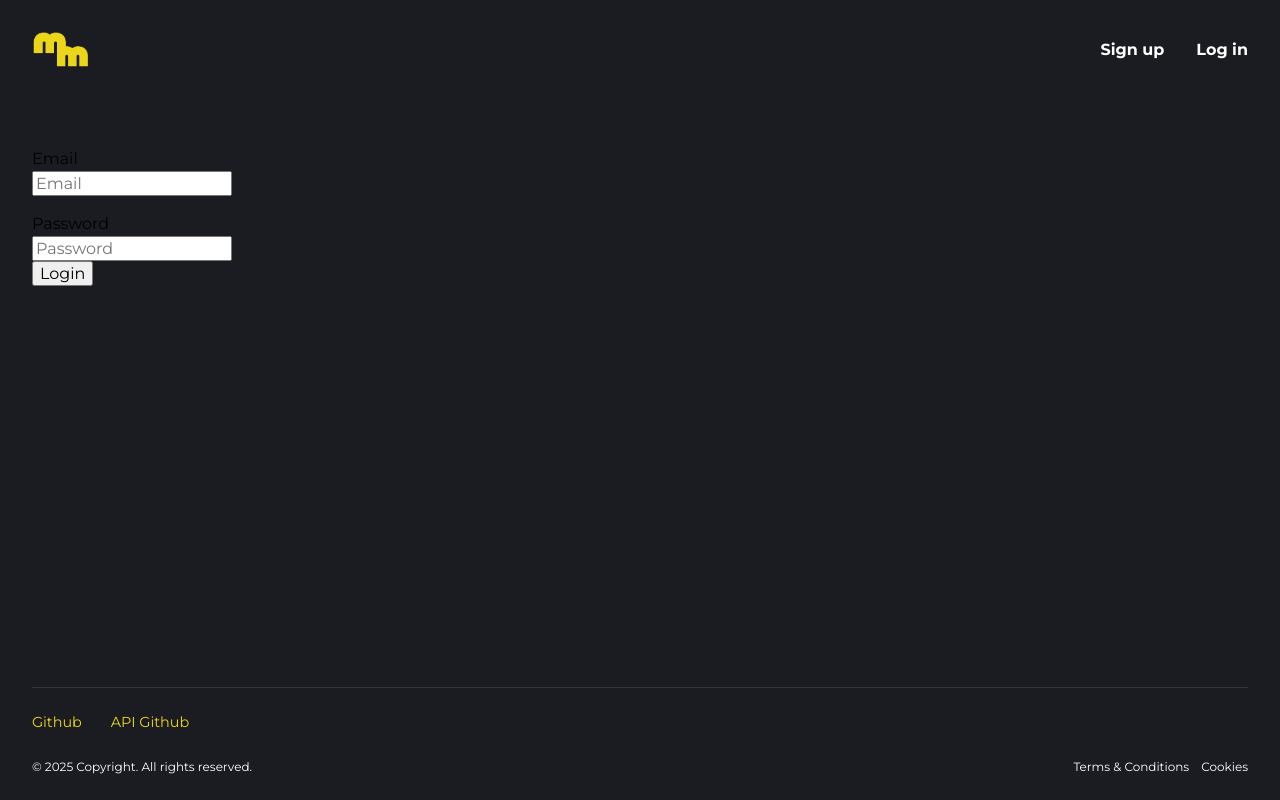
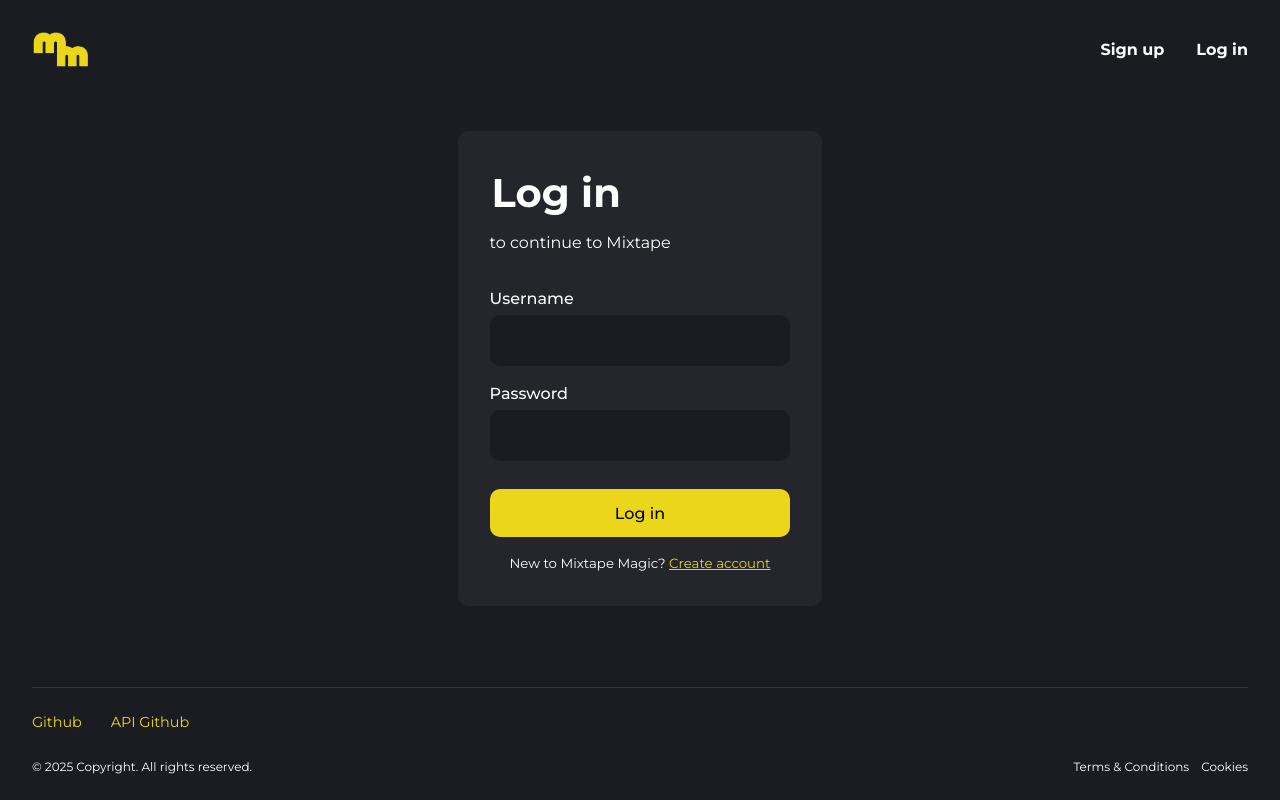
Before and after one commit to technative-academy/Mixtape-Magic, a React (Vite) app: page /login in a window 1280 px wide. Built offline with nearby package versions, Linux system fonts and the light colour scheme.

Commit message:
Added conidtional form component to login and register view

```diff
--- a/src/components/ui/cardComponent/cardComponent.module.css
+++ b/src/components/ui/cardComponent/cardComponent.module.css
@@ -35,7 +35,6 @@
     }
 
     .card__user {
-        /* margin-block: 0 0.5em; */
         b {
             color: var(--clr-accent);
         }
@@ -53,7 +52,7 @@
 
     .card__time {
         display: block;
-        margin-top: 80%;
+        margin-top: 3.5em;
     }
 
     .card__play {
--- /dev/null
+++ b/src/components/ui/form/Form.jsx
@@ -0,0 +1,69 @@
+import styles from './form.module.css'
+import { NavLink } from 'react-router-dom'
+
+function Form(props) {
+    let { type } = props
+    console.log(type)
+
+    return (
+        <>
+            {type == 'Login' ? (
+                <form className={styles.form}>
+                    <legend className={styles.form__legend}>Log in</legend>
+
+                    <p className={styles.form__cta}>to continue to Mixtape</p>
+
+                    <div className={styles.form__group}>
+                        <label for="name">Username</label>
+                        <input name="name" type="text" required />
+                    </div>
+
+                    <div className={styles.form__group}>
+                        <label for="password">Password</label>
+                        <input type="password" required />
+                    </div>
+
+                    <button type="submit">Log in</button>
+
+                    <small>
+                        New to Mixtape Magic?{' '}
+                        <NavLink to="/register">Create account</NavLink>
+                    </small>
+                </form>
+            ) : (
+                <form className={styles.form}>
+                    <legend className={styles.form__legend}>Sign up</legend>
+
+                    <p className={styles.form__cta}>
+                        to create your Magic Mixtape account
+                    </p>
+
+                    <div className={styles.form__group}>
+                        <label for="name">Username</label>
+                        <input name="name" type="text" required />
+                    </div>
+                    <div className={styles.form__group}>
+                        <label for="email">Email</label>
+                        <input type="email" required />
+                    </div>
+
+                    <div className={styles.form__group}>
+                        <label for="password">Password</label>
+                        <input type="password" required />
+                    </div>
+                    <div className={styles.form__group}>
+                        <label for="bio">Bio</label>
+                        <textarea type="bio" required />
+                    </div>
+                    <button type="submit">Create account</button>
+                    <small>
+                        Already have an account?{' '}
+                        <NavLink to="/login">log in</NavLink>
+                    </small>
+                </form>
+            )}
+        </>
+    )
+}
+
+export default Form
--- /dev/null
+++ b/src/components/ui/form/form.module.css
@@ -0,0 +1,60 @@
+.form {
+    width: 30%;
+    margin: 0 auto 2em;
+    background-color: var(--clr-dark-100);
+    padding: 2em;
+    border-radius: var(--border-radius);
+    color: var(--clr-light);
+    box-shadow: var(--clr-box-shadow) -10px 20px 10px;
+
+    .form__legend {
+        font-size: 2.5rem;
+        color: var(--clr-light);
+        font-weight: 700;
+    }
+
+    .form__cta {
+        margin-block: 0.5em 2em;
+    }
+
+    .form__group {
+        margin-block: 1em;
+
+        label {
+            display: block;
+            font-weight: 500;
+            margin-bottom: 0.25em;
+        }
+
+        input,
+        textarea {
+            border-radius: var(--border-radius);
+            border: 0;
+            width: 100%;
+            padding: 1em 0.75em;
+            background-color: var(--clr-dark);
+            color: var(--clr-light);
+        }
+    }
+
+    button {
+        width: 100%;
+        margin-top: 0.75em;
+        background-color: var(--clr-accent);
+        border: 0;
+        border-radius: var(--border-radius);
+        padding-block: 0.9em;
+        font-weight: 500;
+    }
+
+    small {
+        display: block;
+        text-align: center;
+        margin-top: 1.25em;
+
+        a {
+            color: var(--clr-accent);
+            text-decoration: underline;
+        }
+    }
+}
--- a/src/components/ui/header/header.module.css
+++ b/src/components/ui/header/header.module.css
@@ -13,11 +13,11 @@
     .nav__link {
         position: relative;
         color: var(--clr-light);
-        transition: color 350ms ease-in-out;
+        transition: color 275ms ease-in-out;
 
         &:hover {
             color: var(--clr-accent);
-            transition: color 350ms ease-in-out;
+            transition: color 275ms ease-in-out;
         }
 
         &::after {
@@ -29,13 +29,13 @@
             height: 4px;
             border-radius: var(--border-radius);
             background-color: var(--clr-accent);
-            transition: width 350ms ease-in-out;
+            transition: width 275ms ease-in-out;
         }
 
         &:hover::after {
             content: '';
             width: 100%;
-            transition: width 350ms ease-in-out;
+            transition: width 275ms ease-in-out;
         }
 
         &:nth-of-type(2) {
--- a/src/views/login/Login.jsx
+++ b/src/views/login/Login.jsx
@@ -1,22 +1,7 @@
+import Form from '../../components/ui/form/Form'
+
 const Login = () => {
-    return (
-        <div>
-            <form>
-                <label>
-                    <p>Email</p>
-                    <input type="email" placeholder="Email" required />
-                </label>
-
-                <label>
-                    <p>Password</p>
-                    <input type="password" placeholder="Password" required />
-                </label>
-                <div>
-                    <button type="submit">Login</button>
-                </div>
-            </form>
-        </div>
-    )
+    return <Form type="Login" />
 }
 
 export default Login
--- a/src/views/register/Register.jsx
+++ b/src/views/register/Register.jsx
@@ -1,30 +1,7 @@
+import Form from '../../components/ui/form/Form'
+
 const Register = () => {
-    return (
-        <div>
-            <form>
-                <label>
-                    <p>Name</p>
-                    <input type="name" placeholder="Name" required />
-                </label>
-                <label>
-                    <p>Email</p>
-                    <input type="email" placeholder="Email" required />
-                </label>
-
-                <label>
-                    <p>Password</p>
-                    <input type="password" placeholder="Password" required />
-                </label>
-                <label>
-                    <p>Bio</p>
-                    <input type="bio" placeholder="Bio" required />
-                </label>
-                <div>
-                    <button type="submit">Sign Up</button>
-                </div>
-            </form>
-        </div>
-    )
+    return <Form type="Register" />
 }
 
 export default Register
```
